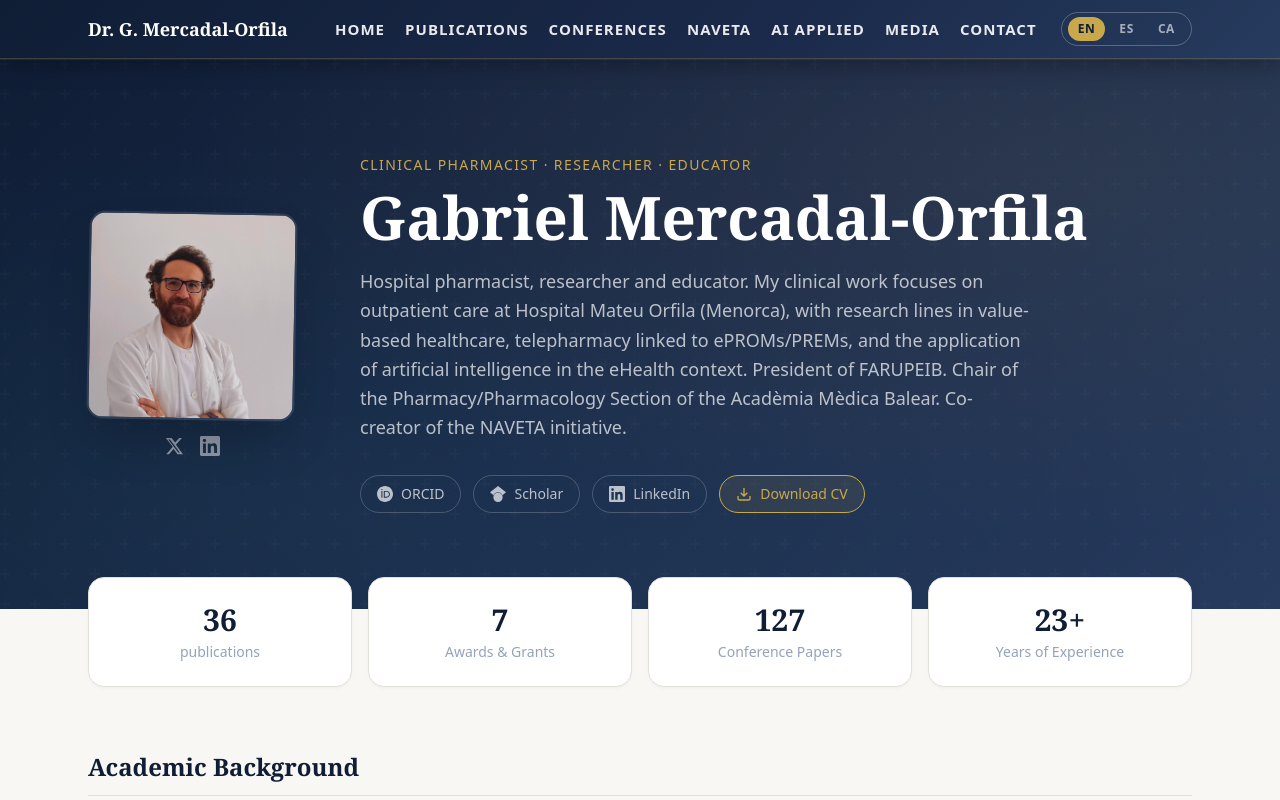
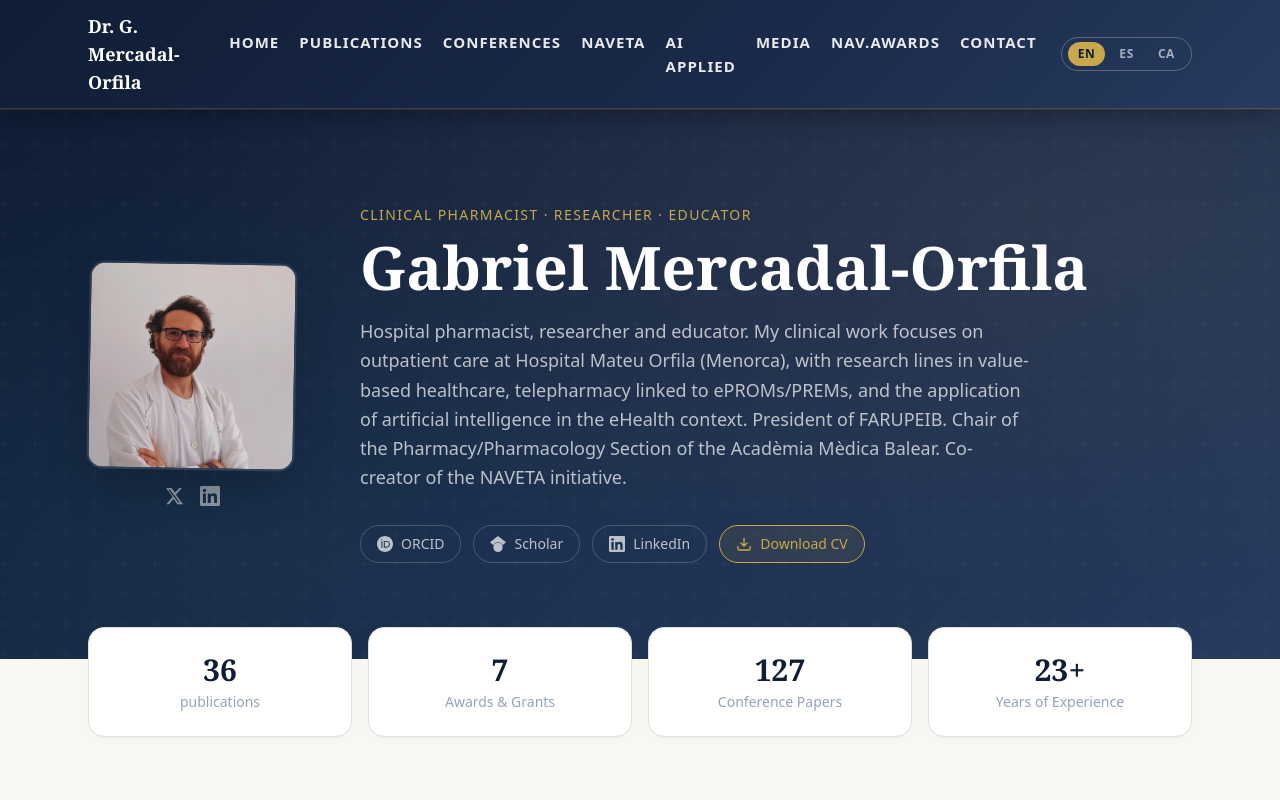
Before and after one commit to GMO10/gmercadal-academic, a Next.js app: page / in a window 1280 px wide. Shown: the top 800 px of the page. Built offline with nearby package versions, Linux system fonts and the light colour scheme.

Commit message:
feat: add Awards & Grants section to navigation menu

```diff
--- a/components/ClientLayout.tsx
+++ b/components/ClientLayout.tsx
@@ -17,6 +17,7 @@ function NavBar() {
     { href: '/naveta', label: t('nav.naveta') },
     { href: '/ia-aplicada', label: t('nav.ia') },
     { href: '/mentions', label: t('nav.mentions') },
+    { href: '/awards', label: t('nav.awards') },
     { href: '/contact', label: t('nav.contact') },
   ];
 
```
